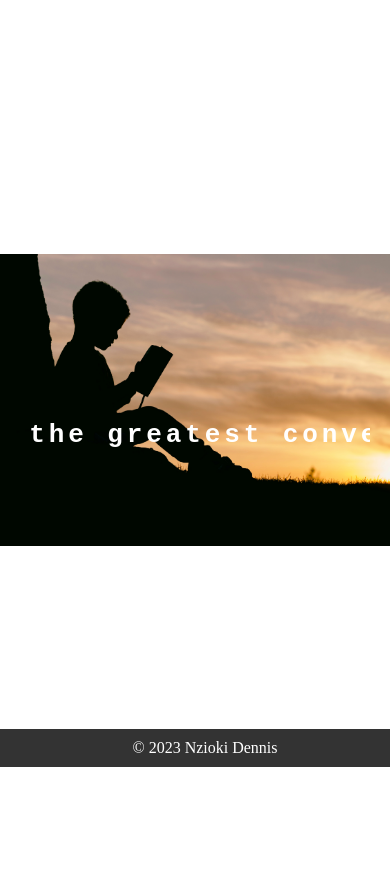
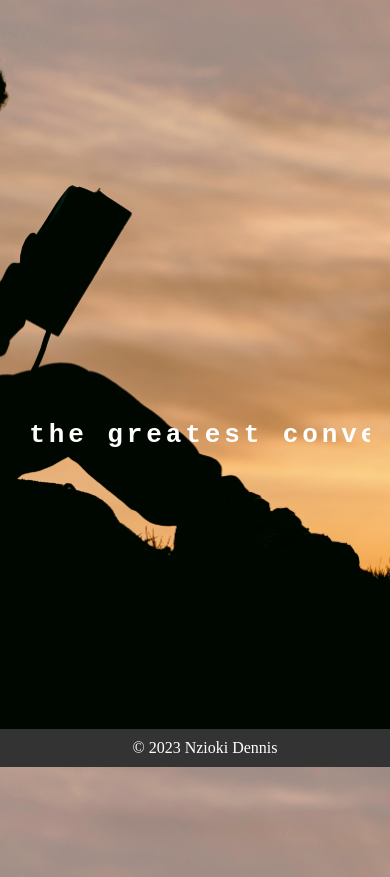
Before and after one commit to NziokiDennis/writerportfolio, a plain HTML site: page index.html in a window 390 px wide. Shown: the part 77-954 px from the top of the page. Drawn offline with Linux system fonts and the light colour scheme.

Commit message:
Update styles.css

```diff
--- a/styles.css
+++ b/styles.css
@@ -252,12 +252,8 @@ a:hover {
 }
 
 /* Small screens (phones) */
-/* Small screens (phones) */
-@media only screen and (max-width: 600px) {
-    body {
-        background-size: contain; /* Adjusted background size for better display on small screens */
-        background-position: center; /* Center the background image on small screens */
-    }
-
-    /* Additional mobile-specific styles can be added here if needed */
+@media only screen and (max-width: 480px) {
+  body {
+    width: 100%;
+  }
 }
```
